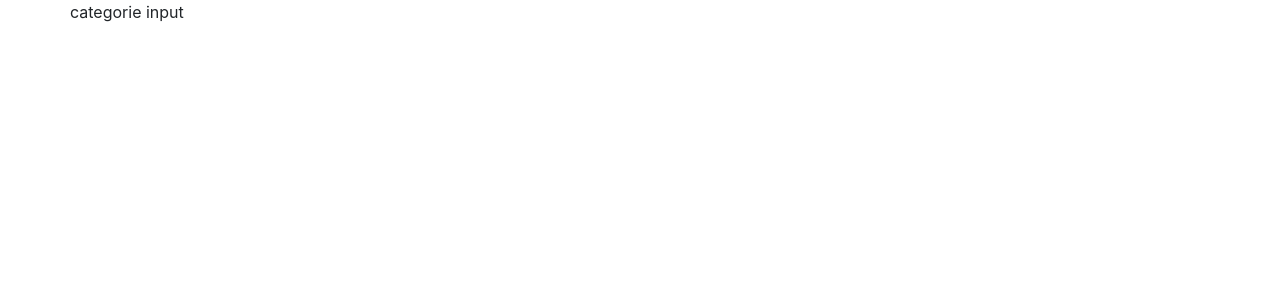
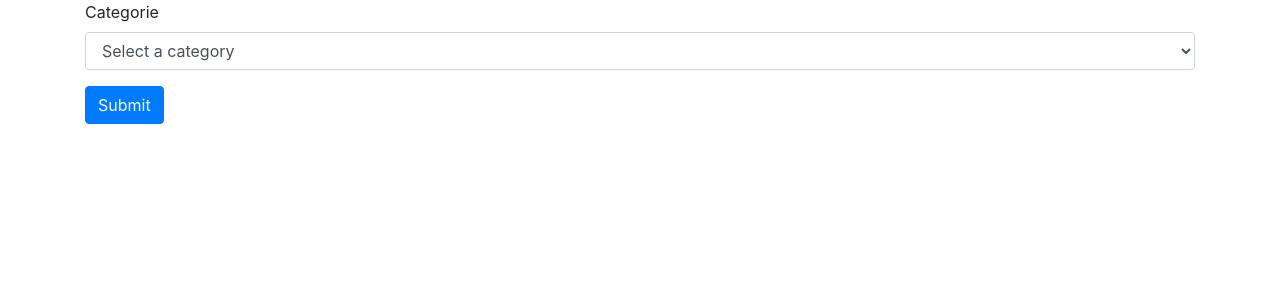
Before and after one commit to mteterel/e-commerce, a React (Create React App) app in the folder client/: page /admin/products/add in a window 1280 px wide. Shown: the top 300 px of the page. Built offline with nearby package versions, Linux system fonts and the light colour scheme.

Commit message:
product form

```diff
--- a/client/src/components/ProductForm.jsx
+++ b/client/src/components/ProductForm.jsx
@@ -1,17 +1,70 @@
 import React, { useState } from 'react';
-import { Container, Form, Button, Row, Col } from 'react-bootstrap';
+import { Container, Form, Button, Row, Col, Alert } from 'react-bootstrap';
 
 const ProductForm = () => {
-    const categorie = false;
+    const list = ["format", "socket", "capacité", "dimension"]
+    const [categoryList, setCategorieList] = useState(["Processeur", "Carte mere", "Carte graphique"]);
+    const [errorMessage, seterrorMessage] = useState(false);
+    const [selectedCategory, setselectedCategorie] = useState("");
+    const [specList, setspecList] = useState("");
+
+    const handleSubmit = e => {
+        e.preventDefault();
+        if(selectedCategory) {
+            seterrorMessage(false)
+            setspecList(list)
+        } else {
+            seterrorMessage(true)
+        }
+    }
+
+    const handleChange = e => {
+        setselectedCategorie(e.target.value);
+    }
+
     return (
         <div>
             <Container>
                 <Row>
+                    <h2></h2>
                     {
-                        !categorie ?
-                        <Form>categorie input</Form>
+                        !specList ?
+                        <Col>
+                            <Form onSubmit={ handleSubmit }>
+                                <Form.Group controlId="formGroupCategory">
+                                    <Form.Label>Categorie</Form.Label>
+                                    <Form.Control as="select" value={selectedCategory} onChange={ handleChange }>
+                                    <option value="">Select a category</option>
+                                    {categoryList.map( (category, i) => {
+                                        return (
+                                            <option key={i} value={category}>{category}</option>
+                                        )})
+                                    }
+                                    </Form.Control>
+                                </Form.Group>
+                                {
+                                    errorMessage && (
+                                        <Alert variant="danger">
+                                            Please select a category
+                                        </Alert>
+                                    )
+                                }
+                                <Button variant="primary" type="submit">
+                                    Submit
+                                </Button>
+                            </Form>
+                        </Col>
                         :
-                        <Form>form product</Form>
+                        <Form>
+                            <Form.Group controlId="formGroupName">
+                                <Form.Label>Name</Form.Label>
+                                <Form.Control type="text" placeholder="" />
+                            </Form.Group>
+                            <Form.Group controlId="formGroupDescription">
+                                <Form.Label></Form.Label>
+                                <Form.Control type="password" placeholder="Password" />
+                            </Form.Group>
+                        </Form>
                     }
 
                 </Row>
```
